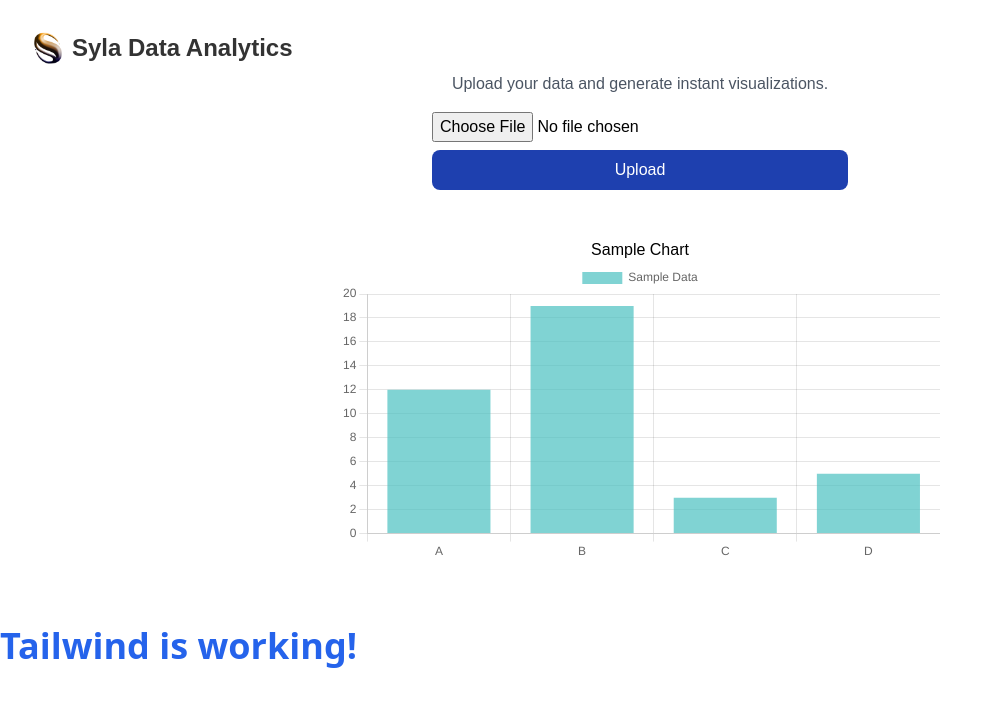
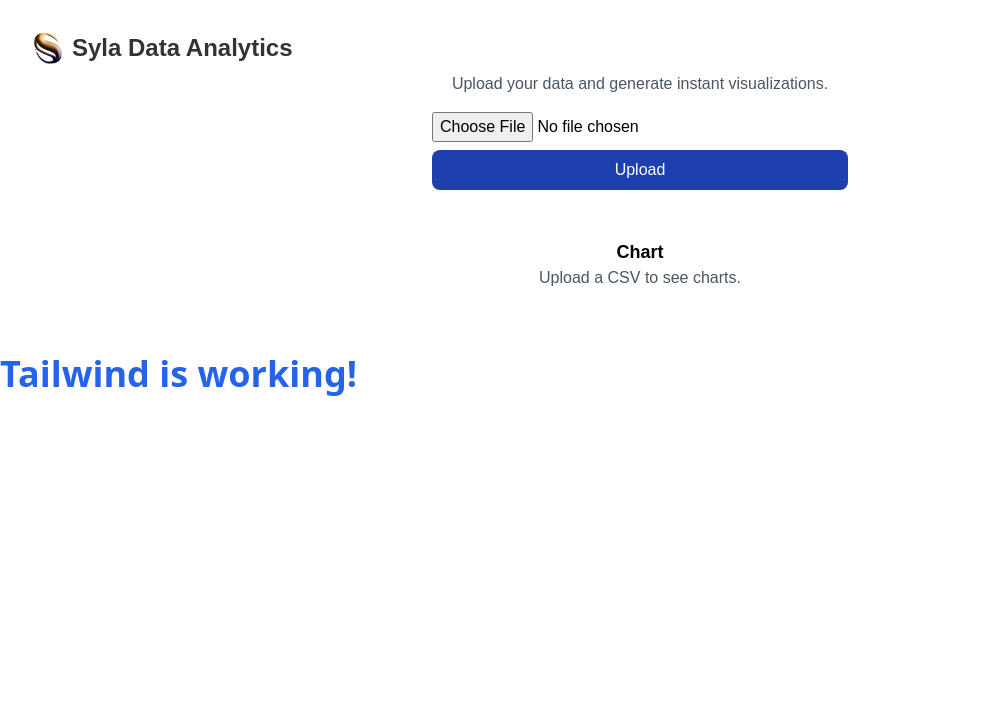
Before and after one commit to esiiah/syla-frontend, a React (Create React App) app: page / in a window 1280 px wide. Shown: the top 706 px of the page, without its empty margins (0-1003 px from the left). Built offline with nearby package versions, Linux system fonts and the light colour scheme.

Commit message:
Update ChartView.js

```diff
--- a/src/components/ChartView.js
+++ b/src/components/ChartView.js
@@ -1,25 +1,62 @@
-import React from "react";
-import { Chart as ChartJS, CategoryScale, LinearScale, BarElement, Title, Tooltip, Legend } from "chart.js";
+import React, { useMemo } from "react";
+import {
+  Chart as ChartJS,
+  CategoryScale,
+  LinearScale,
+  BarElement,
+  Title,
+  Tooltip,
+  Legend
+} from "chart.js";
 import { Bar } from "react-chartjs-2";
 
 ChartJS.register(CategoryScale, LinearScale, BarElement, Title, Tooltip, Legend);
 
-function ChartView() {
-  const data = {
-    labels: ["A", "B", "C", "D"],
+function ChartView({ data = [], columns = [], types = {} }) {
+  const { labels, yKey } = useMemo(() => {
+    if (!data.length || !columns.length) return { labels: [], yKey: null };
+
+    const categoricalCols = columns.filter(
+      (c) => (types[c] || "").startsWith("categorical")
+    );
+    const numericCols = columns.filter((c) => types[c] === "numeric");
+
+    const labelKey = categoricalCols[0] || columns[0];
+    const labels = data.map((row, i) => (row[labelKey] ? String(row[labelKey]) : `Row ${i+1}`));
+    const yKey = numericCols[0] || null;
+
+    return { labels, yKey };
+  }, [data, columns, types]);
+
+  if (!data.length || !labels.length || !yKey) {
+    return (
+      <div style={{ maxWidth: "900px", margin: "2rem auto" }}>
+        <h2 className="text-lg font-semibold">Chart</h2>
+        <p className="text-gray-600">Upload a CSV to see charts.</p>
+      </div>
+    );
+  }
+
+  const datasetValues = data.map((row) => {
+    const v = row[yKey];
+    return typeof v === "number" ? v : Number(v) || 0;
+    });
+
+  const chartData = {
+    labels,
     datasets: [
       {
-        label: "Sample Data",
-        data: [12, 19, 3, 5],
+        label: yKey,
+        data: datasetValues,
         backgroundColor: "rgba(75, 192, 192, 0.7)"
       }
     ]
   };
 
   return (
-    <div style={{ maxWidth: "600px", margin: "2rem auto" }}>
-      <h2>Sample Chart</h2>
-      <Bar data={data} />
+    <div style={{ maxWidth: "900px", margin: "2rem auto" }}>
+      <h2 className="text-lg font-semibold mb-2">Chart</h2>
+      <Bar data={chartData} />
     </div>
   );
 }
```
